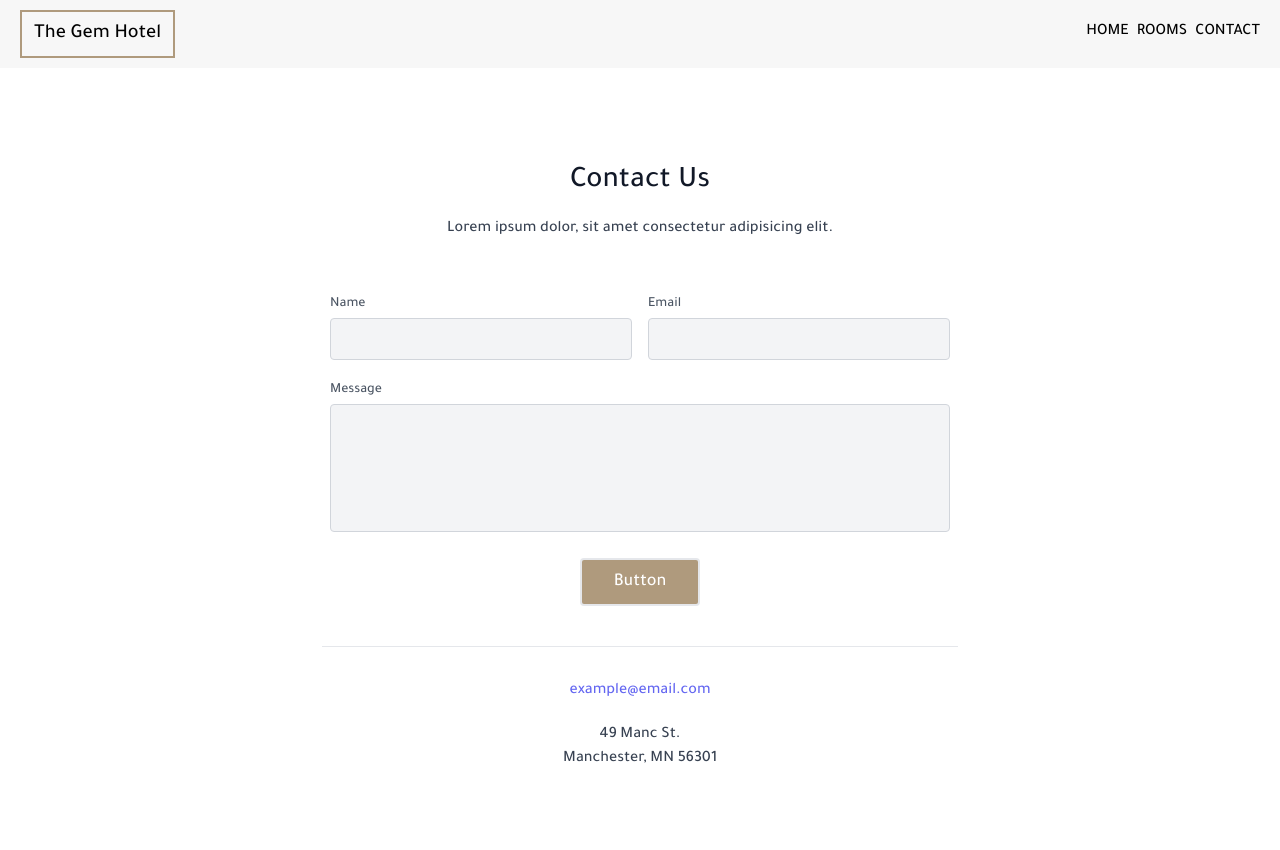
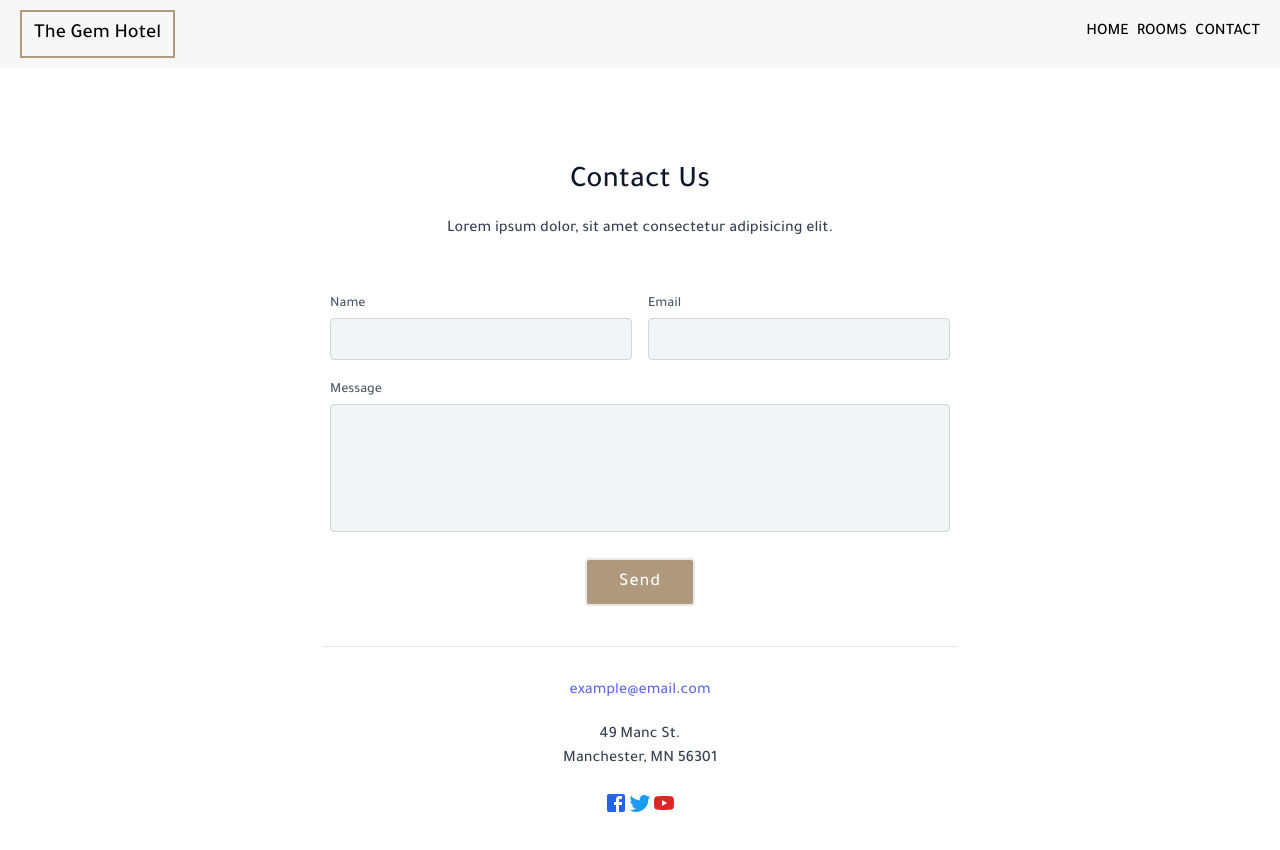
Before and after one commit to K-Othman/The-Gem-Hotel, a React (Vite) app: page /contact in a window 1280 px wide. Shown: the top 850 px of the page. Built offline with nearby package versions, Linux system fonts and the light colour scheme.

Commit message:
added the social media icons

```diff
--- a/index.html
+++ b/index.html
@@ -11,6 +11,13 @@
       href="https://fonts.googleapis.com/css2?family=Open+Sans:wght@300;500;700&family=Poppins:ital,wght@0,100;0,200;0,300;0,400;0,500;0,600;0,700;0,800;0,900;1,200;1,300;1,400;1,500;1,600;1,700&family=Roboto:wght@300;400;500;700;900&family=Tajawal:wght@500;700&display=swap"
       rel="stylesheet"
     />
+    <!-- MaterialUi -->
+    <script
+      src="https://cdnjs.cloudflare.com/ajax/libs/material-ui/4.12.4/index.js"
+      integrity="sha512-wEnX3bNd/CdyrOFR0KIGlHihK/w9x3/It8Vc18aymEF/F/f1q0Mq8T+GSxF1wYUACLEGECapuIYQdQlKY1LBJw=="
+      crossorigin="anonymous"
+      referrerpolicy="no-referrer"
+    ></script>
 
     <title>The Gem Hotel</title>
   </head>
--- a/package.json
+++ b/package.json
@@ -10,7 +10,11 @@
     "preview": "vite preview"
   },
   "dependencies": {
+    "@emotion/react": "^11.11.0",
+    "@emotion/styled": "^11.11.0",
     "@headlessui/react": "^1.7.14",
+    "@mui/icons-material": "^5.11.16",
+    "@mui/material": "^5.13.1",
     "localforage": "^1.10.0",
     "match-sorter": "^6.3.1",
     "react": "^18.2.0",
--- a/src/pages/Contact/Contact.tsx
+++ b/src/pages/Contact/Contact.tsx
@@ -1,5 +1,7 @@
 import "tailwindcss/tailwind.css";
-// import { BsFacebook } from "react-icons/fa";
+import FacebookIcon from "@mui/icons-material/Facebook";
+import YouTubeIcon from "@mui/icons-material/YouTube";
+import TwitterIcon from "@mui/icons-material/Twitter";
 
 export default function App() {
   return (
@@ -64,8 +66,8 @@ export default function App() {
                 </div>
               </div>
               <div className="p-2 w-full">
-                <button className="flex mx-auto text-white bg-secondary-color border-[2px] hover:border-secondary-color hover:bg-main-color hover:text-black py-2 px-8 focus:outline-none transition rounded text-lg">
-                  Button
+                <button className="flex mx-auto text-white bg-secondary-color border-[2px] hover:border-secondary-color hover:bg-main-color hover:text-black py-2 px-8 focus:outline-none transition rounded text-lg tracking-wider">
+                  Send
                 </button>
               </div>
               <div className="p-2 w-full pt-8 mt-8 border-t border-gray-200 text-center">
@@ -75,65 +77,11 @@ export default function App() {
                   <br />
                   Manchester, MN 56301
                 </p>
-                {/* <span className="inline-flex">
-                  <a className="text-gray-500">
-                    <svg
-                      fill="currentColor"
-                      stroke-linecap="round"
-                      stroke-linejoin="round"
-                      stroke-width="2"
-                      className="w-5 h-5"
-                      viewBox="0 0 24 24"
-                    >
-                      <path d="M18 2h-3a5 5 0 00-5 5v3H7v4h3v8h4v-8h3l1-4h-4V7a1 1 0 011-1h3z"></path>
-                    </svg>
-                  </a>
-                  <a className="ml-4 text-gray-500">
-                    <svg
-                      fill="currentColor"
-                      stroke-linecap="round"
-                      stroke-linejoin="round"
-                      stroke-width="2"
-                      className="w-5 h-5"
-                      viewBox="0 0 24 24"
-                    >
-                      <path d="M23 3a10.9 10.9 0 01-3.14 1.53 4.48 4.48 0 00-7.86 3v1A10.66 10.66 0 013 4s-4 9 5 13a11.64 11.64 0 01-7 2c9 5 20 0 20-11.5a4.5 4.5 0 00-.08-.83A7.72 7.72 0 0023 3z"></path>
-                    </svg>
-                  </a>
-                  <a className="ml-4 text-gray-500">
-                    <svg
-                      fill="none"
-                      stroke="currentColor"
-                      stroke-linecap="round"
-                      stroke-linejoin="round"
-                      stroke-width="2"
-                      className="w-5 h-5"
-                      viewBox="0 0 24 24"
-                    >
-                      <rect
-                        width="20"
-                        height="20"
-                        x="2"
-                        y="2"
-                        rx="5"
-                        ry="5"
-                      ></rect>
-                      <path d="M16 11.37A4 4 0 1112.63 8 4 4 0 0116 11.37zm1.5-4.87h.01"></path>
-                    </svg>
-                  </a>
-                  <a className="ml-4 text-gray-500">
-                    <svg
-                      fill="currentColor"
-                      stroke-linecap="round"
-                      stroke-linejoin="round"
-                      stroke-width="2"
-                      className="w-5 h-5"
-                      viewBox="0 0 24 24"
-                    >
-                      <path d="M21 11.5a8.38 8.38 0 01-.9 3.8 8.5 8.5 0 01-7.6 4.7 8.38 8.38 0 01-3.8-.9L3 21l1.9-5.7a8.38 8.38 0 01-.9-3.8 8.5 8.5 0 014.7-7.6 8.38 8.38 0 013.8-.9h.5a8.48 8.48 0 018 8v.5z"></path>
-                    </svg>
-                  </a>
-                </span> */}
+                <div>
+                  <FacebookIcon className="text-blue-600" />
+                  <TwitterIcon className="text-[#1D9BF0]" />
+                  <YouTubeIcon className="text-red-600" />
+                </div>
               </div>
             </div>
           </div>
```
Also changed, not shown: 1 other file (tests, documents, lock files or other folders).
